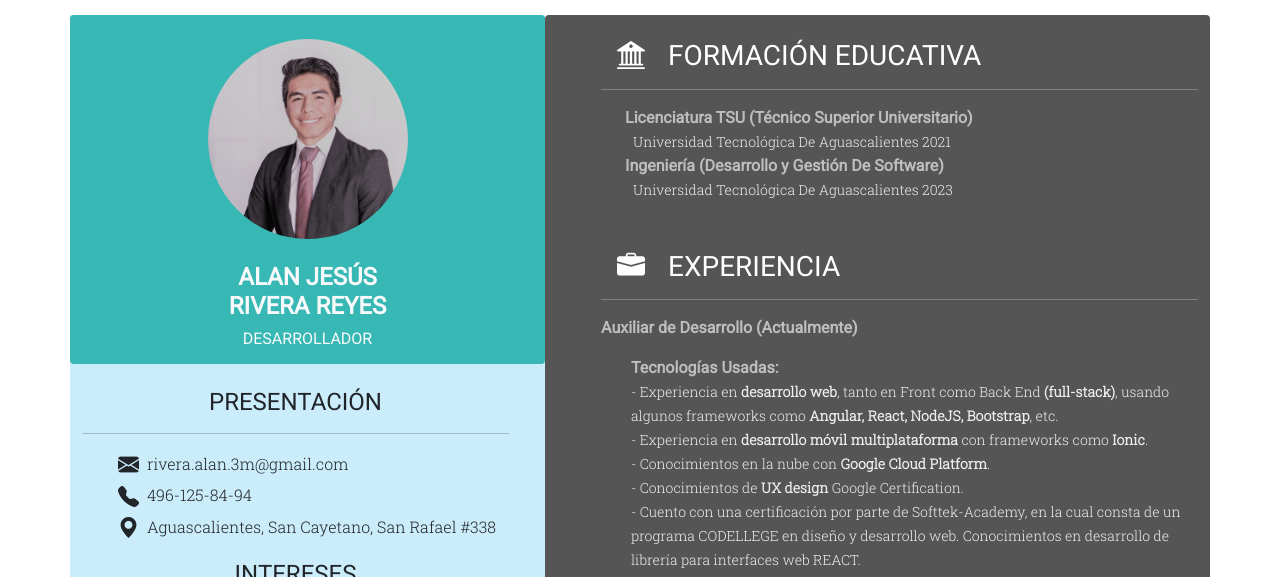
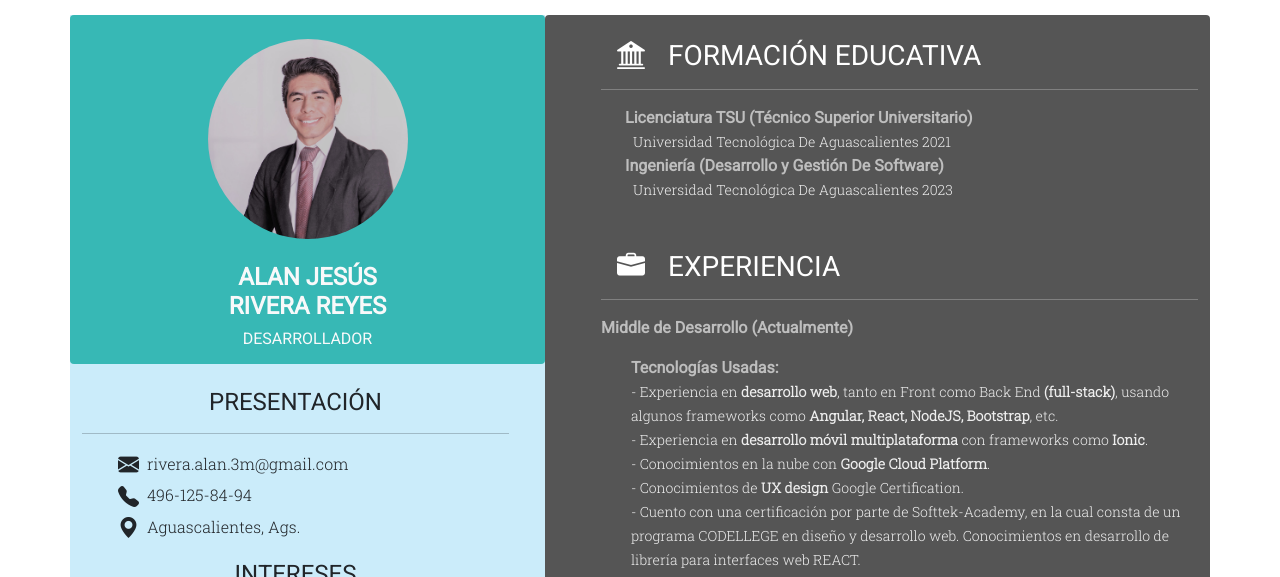
Before and after one commit to AlanRivera16/curriculum-vitae, a plain HTML site: page index.html in a window 1280 px wide. Shown: the top 577 px of the page. Drawn offline with nearby package versions, Linux system fonts and the light colour scheme.

Commit message:
fixed cv

```diff
--- a/index.html
+++ b/index.html
@@ -35,7 +35,7 @@
                     <ul class="decorate-none" style="text-align: left;">
                         <li class="font-size-1 text-body"><i class="bi bi-envelope-fill display-cus px-1" style="vertical-align: middle;"></i> rivera.alan.3m@gmail.com </li>
                         <li class="font-size-1 text-body"><i class="bi bi-telephone-fill display-cus px-1" style="vertical-align: middle;"></i> 496-125-84-94</li>
-                        <li class="font-size-1 text-body"><i class="bi bi-geo-alt-fill display-cus px-1" style="vertical-align: middle;"></i> Aguascalientes, San Cayetano, San Rafael #338 </li>
+                        <li class="font-size-1 text-body"><i class="bi bi-geo-alt-fill display-cus px-1" style="vertical-align: middle;"></i> Aguascalientes, Ags. </li>
                     </ul>
                    </div>
                    <div style="text-align: center;">
@@ -122,7 +122,7 @@
                 <div style="text-align: center;" class="mt-5">
                     <h3 class="text-start"><i class="bi bi-briefcase-fill mx-3"></i> EXPERIENCIA</h3>
                     <hr>
-                    <p class="fw-bolder text-start text-gray">Auxiliar de Desarrollo (Actualmente)</p>
+                    <p class="fw-bolder text-start text-gray">Middle de Desarrollo (Actualmente)</p>
                     <div class="text-start" style="padding-left: 5%; padding-right: 2%;">
 
                         <p class="m-0 fs-6 fw-bold text-gray">Tecnologías Usadas:</p>
@@ -149,7 +149,7 @@
                             Actualmente trabajando en la empresa llamada <a href="https://www.grupoemporium.mx/" class="url">"Grupo Emporium"</a>, en el área de inovación y TI, desarrollando un sistema para seguimiento
                             de calidad y auditorías de obras civiles de viviendas en desarrollos residenciales. Dicho sistema fue desarrollado usándose tecnologías para ejecutarse como una aplicación híbrida (tanto en móviles como la web).
                             Pudiendose usar en plataformas como android y navegadores.
-                            He laborado en esta área por más de 1 año.
+                            He laborado en esta área por más de 1 año y 6 meses.
                         </small>
                     </div>
                     <div class="mt-2">
```
